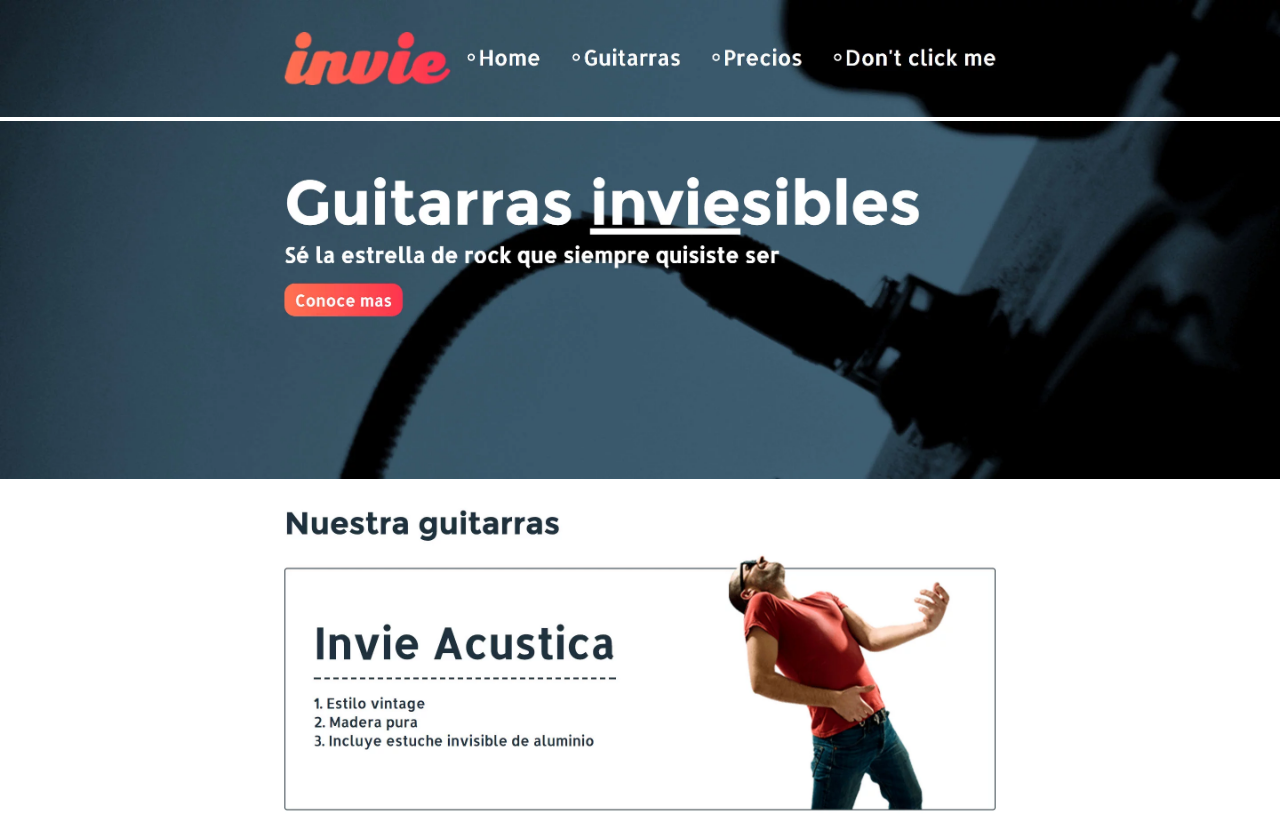
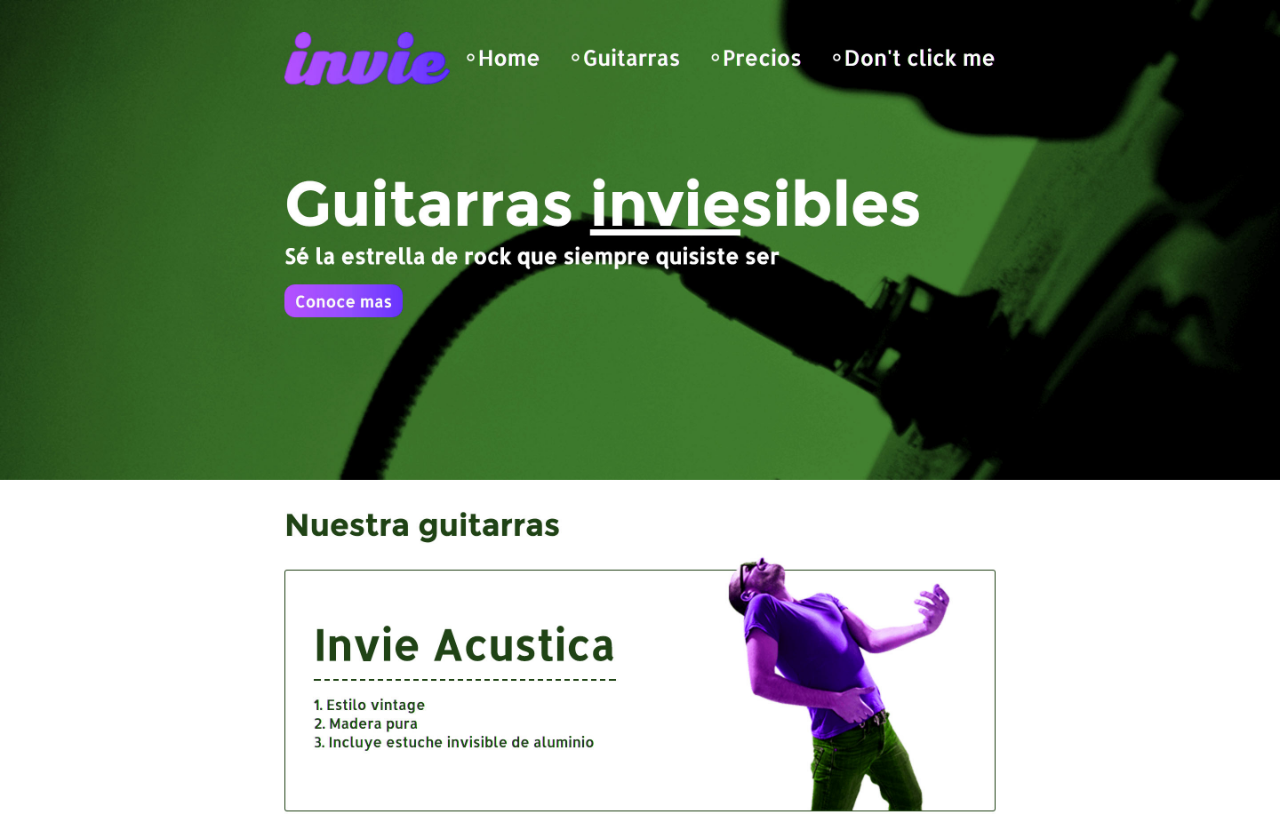
Before and after one commit to jdbedoyat/invie-github, a plain HTML site: page index.html in a window 1280 px wide. Shown: the top 826 px of the page. Drawn offline with Linux system fonts and the light colour scheme.

Commit message:
nueva version de invie - verde

```diff
--- a/index.html
+++ b/index.html
@@ -14,9 +14,6 @@
     </style>
   </head>
   <body>
-    <img src="header.webp" alt="">
-    <img src="hero.webp" alt="">
-    <img src="acustica.webp" alt="">
-
+    <img src="nueva_version.jpg" alt="">
   </body>
 </html>
```
Also changed, not shown: nueva_version.jpg (added).
